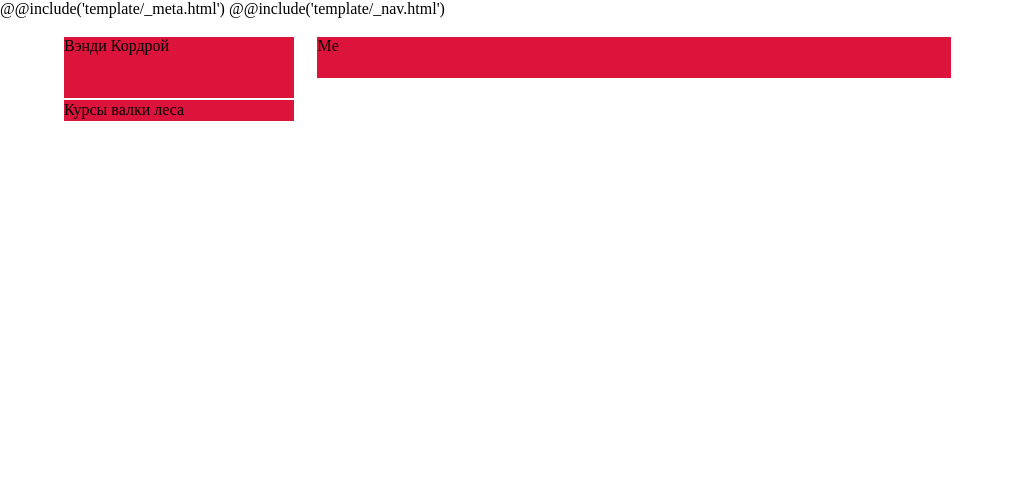
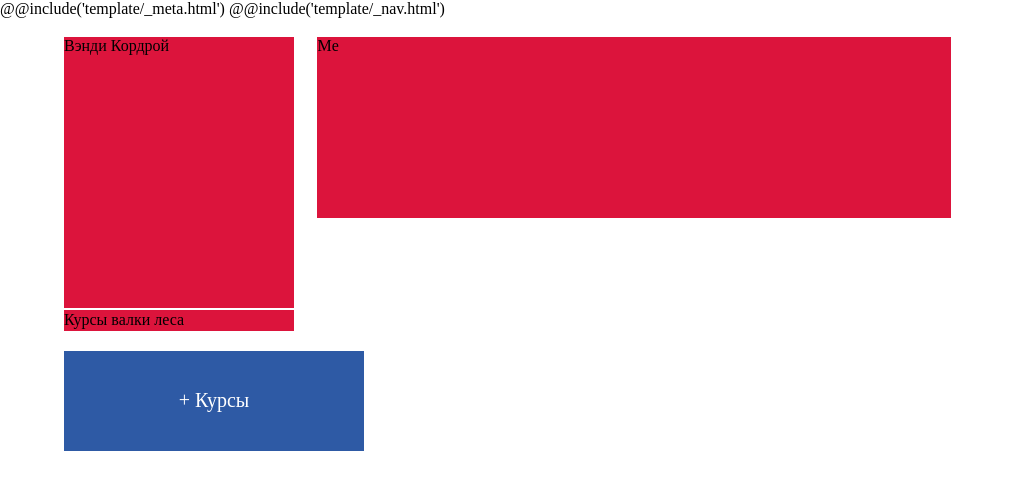
Before and after one commit to lazaryan/CyberGarden, a PHP site: page /teacher.html in a window 1280 px wide. Shown: the top 490 px of the page, without its empty margins (0-1013 px from the left). Run offline with PHP 8.4, Linux system fonts and the light colour scheme; style sheets or scripts are compiled from the project's sources.

Commit message:
start add nre banner for teacher

```diff
--- a/src/index.html
+++ b/src/index.html
@@ -40,6 +40,7 @@
             </div>
         </div>
         <div class="register__submit">
+            <a href="./login.html" class="register__login">Уже зарегистрирован</a>
             <input type="submit" id="submit" class="register__submit-i">
         </div>
     </form>
--- /dev/null
+++ b/src/js/teacher.js
@@ -0,0 +1,7 @@
+let newBanner = document.querySelector('#addBaner');
+
+newBanner.addEventListener('click', (e) => {
+
+})
+
+class CreateBanner
--- a/src/less/teacher.less
+++ b/src/less/teacher.less
@@ -5,6 +5,7 @@
   padding: 0% 5%;
   margin-top: 1.5%;
   boz-sizing: border-box;
+  position: relative;
 }
 
 .block_menu{
@@ -30,3 +31,16 @@
   margin-top: 1%;
   boz-sizing: border-box;
 }
+
+.add__baner {
+  width: 300px;
+  height: 100px;
+  background-color: #2e5aa5;
+  margin: 20px auto;
+  display: flex;
+  justify-content: center;
+  align-items: center;
+  font-size: 20px;
+  color: #fff;
+  cursor: pointer;
+}
--- a/src/teacher.html
+++ b/src/teacher.html
@@ -23,7 +23,9 @@
             <div class="list_of_circles">
                 <p>Курсы валки леса</p>
             </div>
-
+            <div class="add__baner" id="addBaner">
+                + Курсы
+            </div>
         </div>
 
         <div class="block_info">
@@ -32,8 +34,6 @@
     </div>
 
 
-
-
-
+    <script src="js/teacher.js" defer></script>
 </body>
 </html>
```
Also changed, not shown: src/less/login.less (+11 -0 lines).
